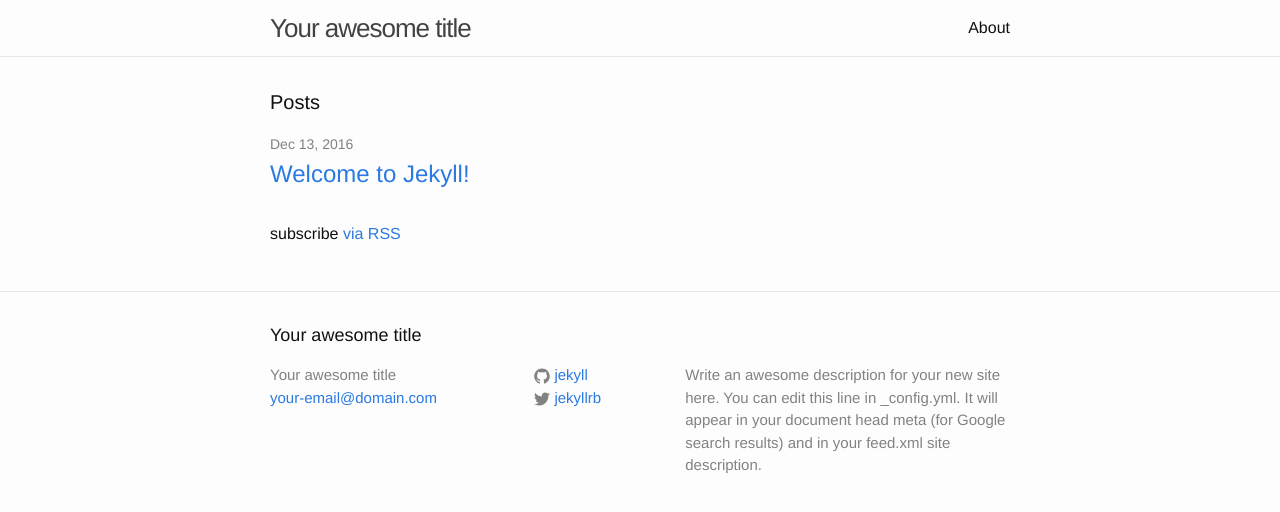
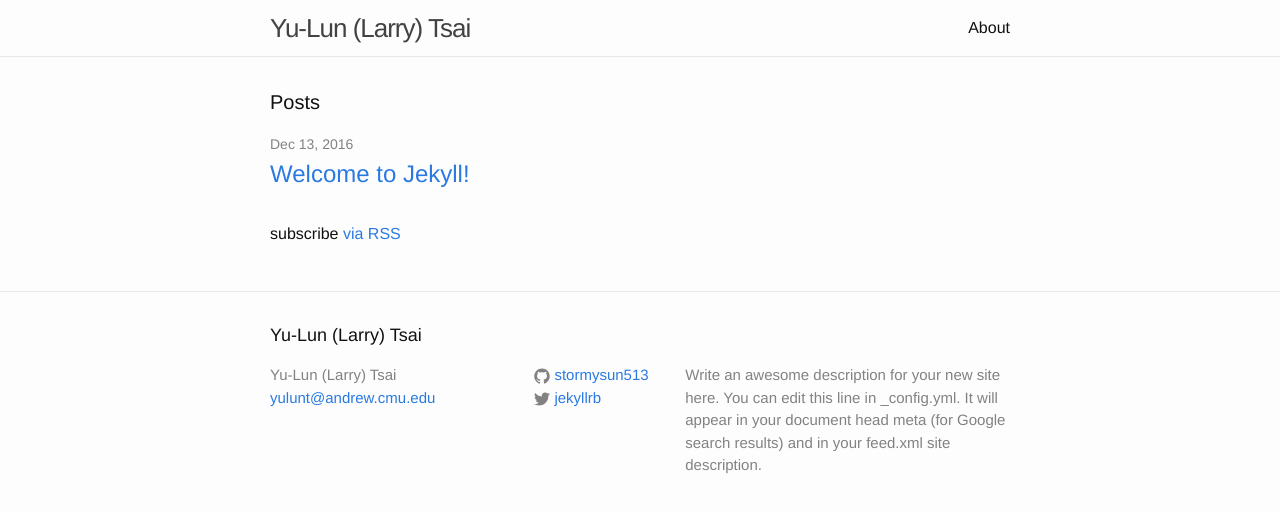
Before and after one commit to stormysun513/stormysun513.github.io, a Jekyll site: the page built from blog.html, in a window 1280 px wide. Shown: the top 512 px of the page. Built offline with Jekyll 4.4.1, drawn with Linux system fonts in a browser that asks for light colours.

```diff
--- a/_config.yml
+++ b/_config.yml
@@ -6,16 +6,20 @@
 # 'jekyll serve'. If you change this file, please restart the server process.
 
 # Site settings
-title: Your awesome title
-email: your-email@domain.com
+title: Yu-Lun (Larry) Tsai
+author: Yu-Lun Tsai
+email: yulunt@andrew.cmu.edu
 description: > # this means to ignore newlines until "baseurl:"
   Write an awesome description for your new site here. You can edit this
   line in _config.yml. It will appear in your document head meta (for
   Google search results) and in your feed.xml site description.
-baseurl: "" # the subpath of your site, e.g. /blog
+baseurl:          ""
 url: "http://yourdomain.com" # the base hostname & protocol for your site
 twitter_username: jekyllrb
-github_username:  jekyll
+github_username:  stormysun513
 
 # Build settings
 markdown: kramdown
+
+github: https://github.com/stormysun513
+linkedin: https://www.linkedin.com/in/yuluntsai
```
Also changed, not shown: index.html (+19 -10 lines).
